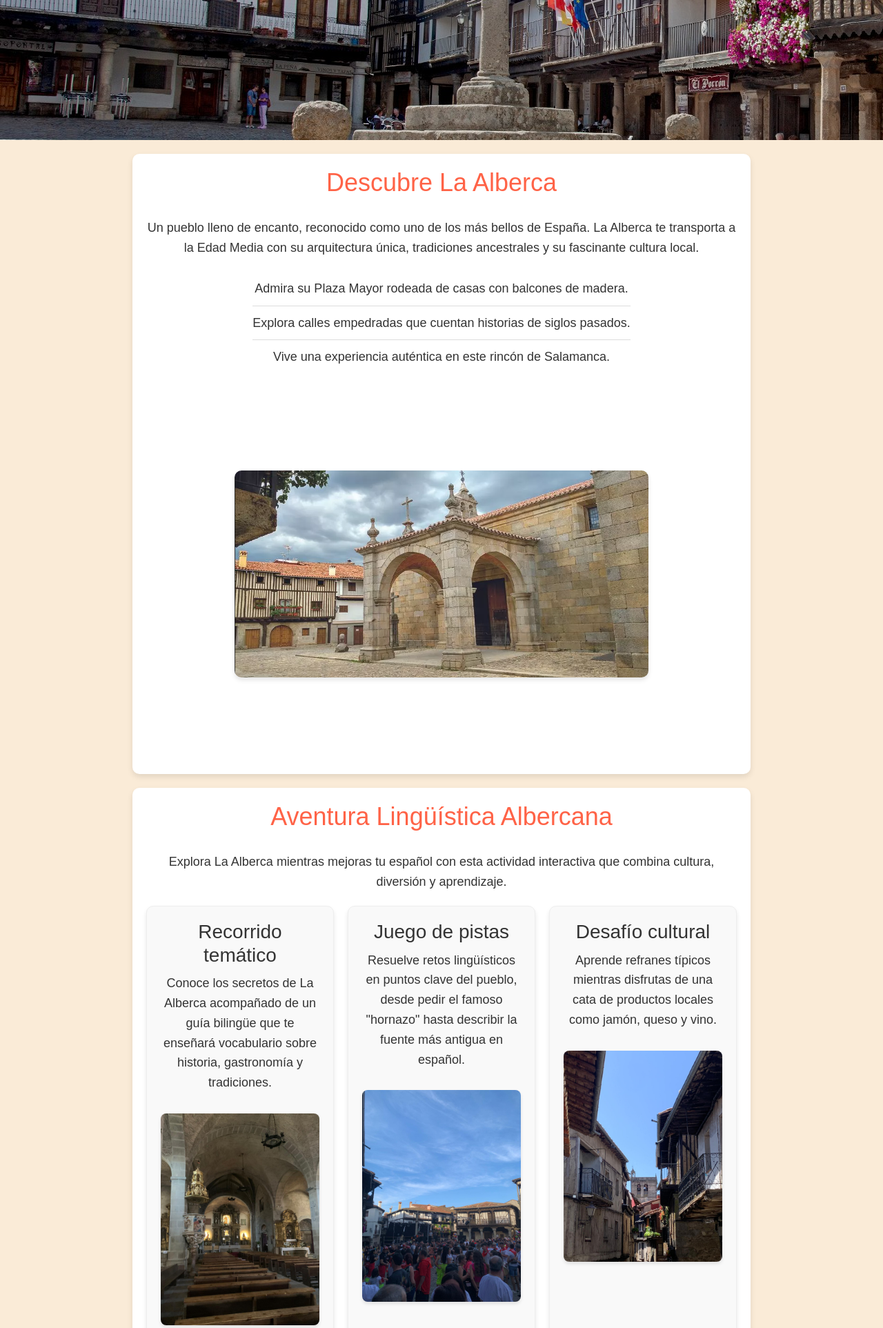
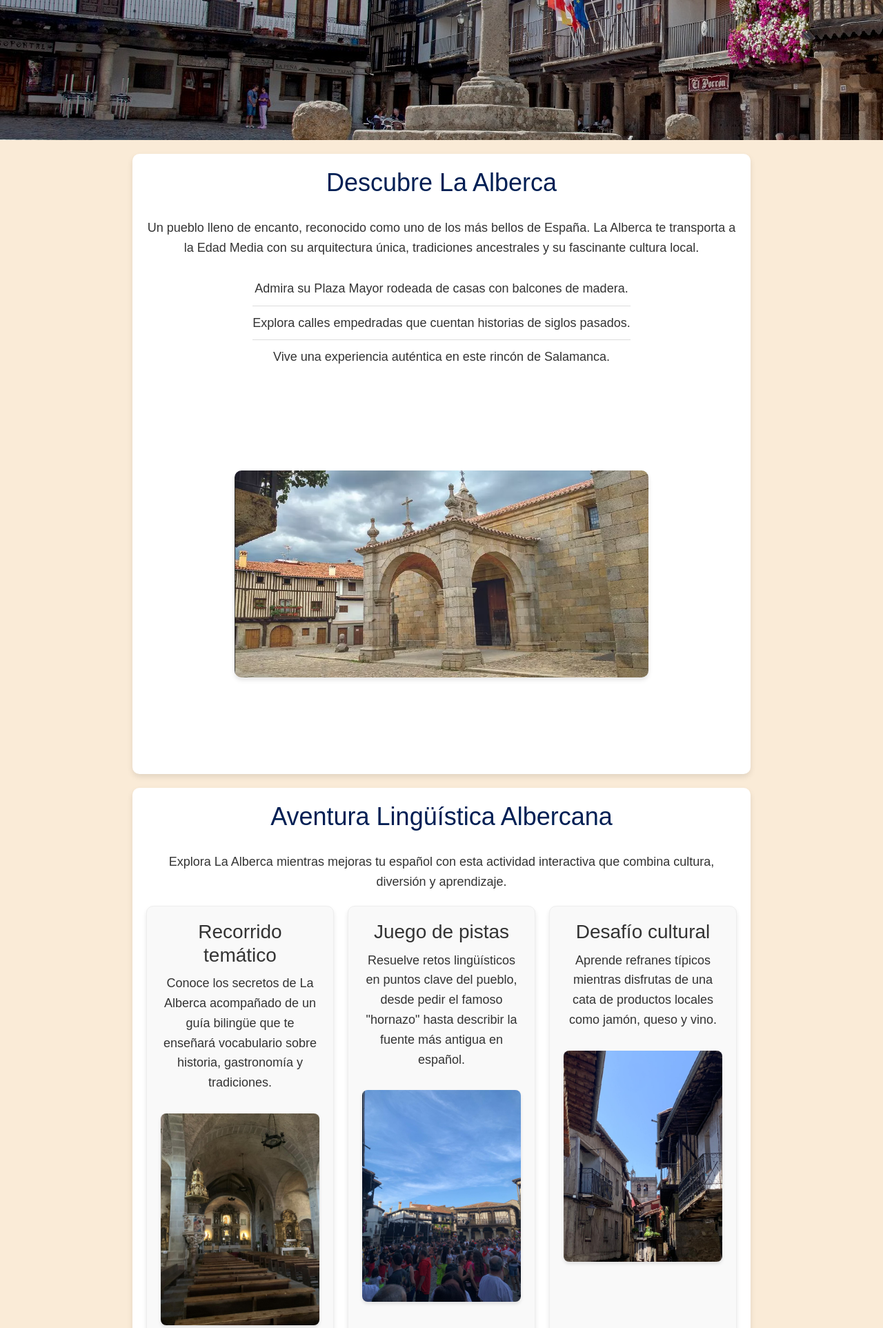
Before and after one commit to CanteroFederico/SpainDream, a Flask app: page /la_alberca in a window 1280 px wide. Shown: the part 707-2632 px from the top of the page at 69% size. Run offline with Flask 2, Linux system fonts and the light colour scheme; some libraries are stand-ins or nearby versions.

Commit message:
Update la_alberca.css

```diff
--- a/capp/static/lugares/la_alberca.css
+++ b/capp/static/lugares/la_alberca.css
@@ -62,7 +62,7 @@ body {
 
 .alberca-seccion h2 {
   font-size: 36px;
-  color: #ff6347;
+  color: #001f54;
   margin-bottom: 20px;
 }
 
```
